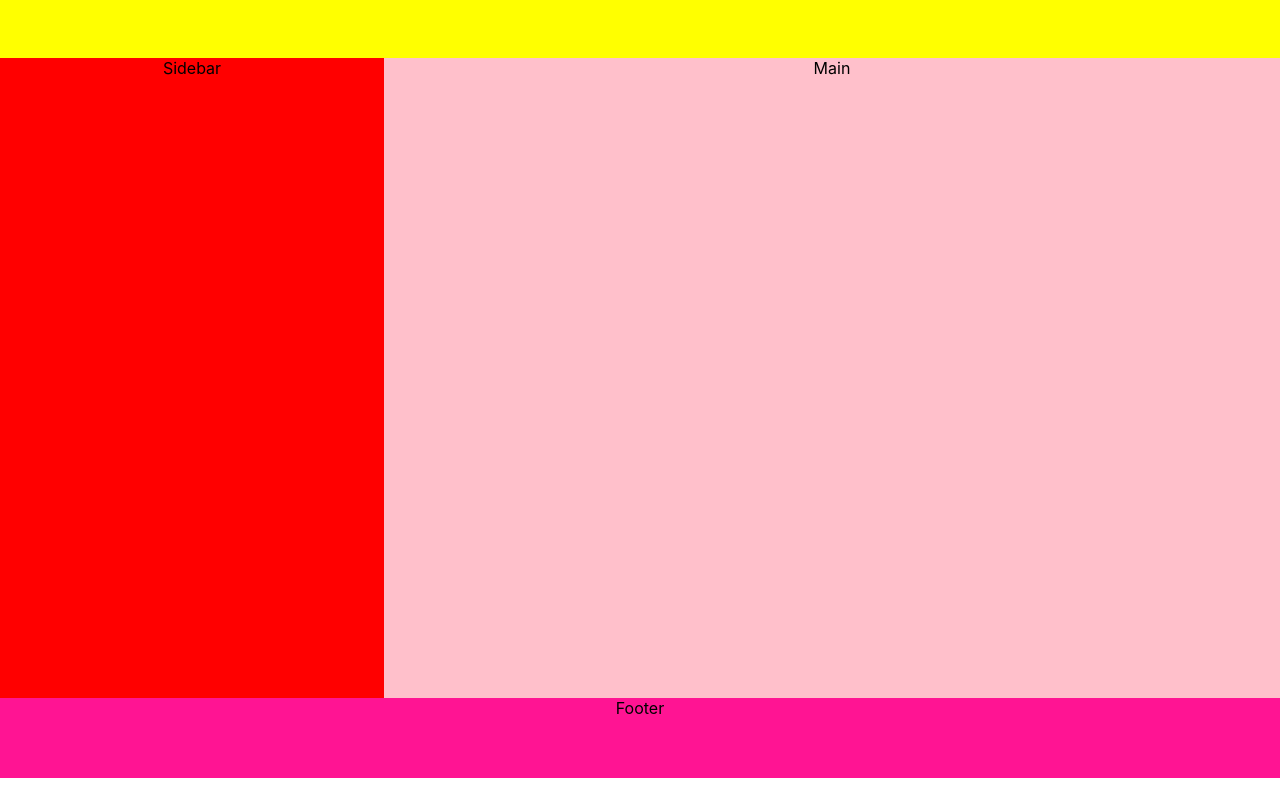
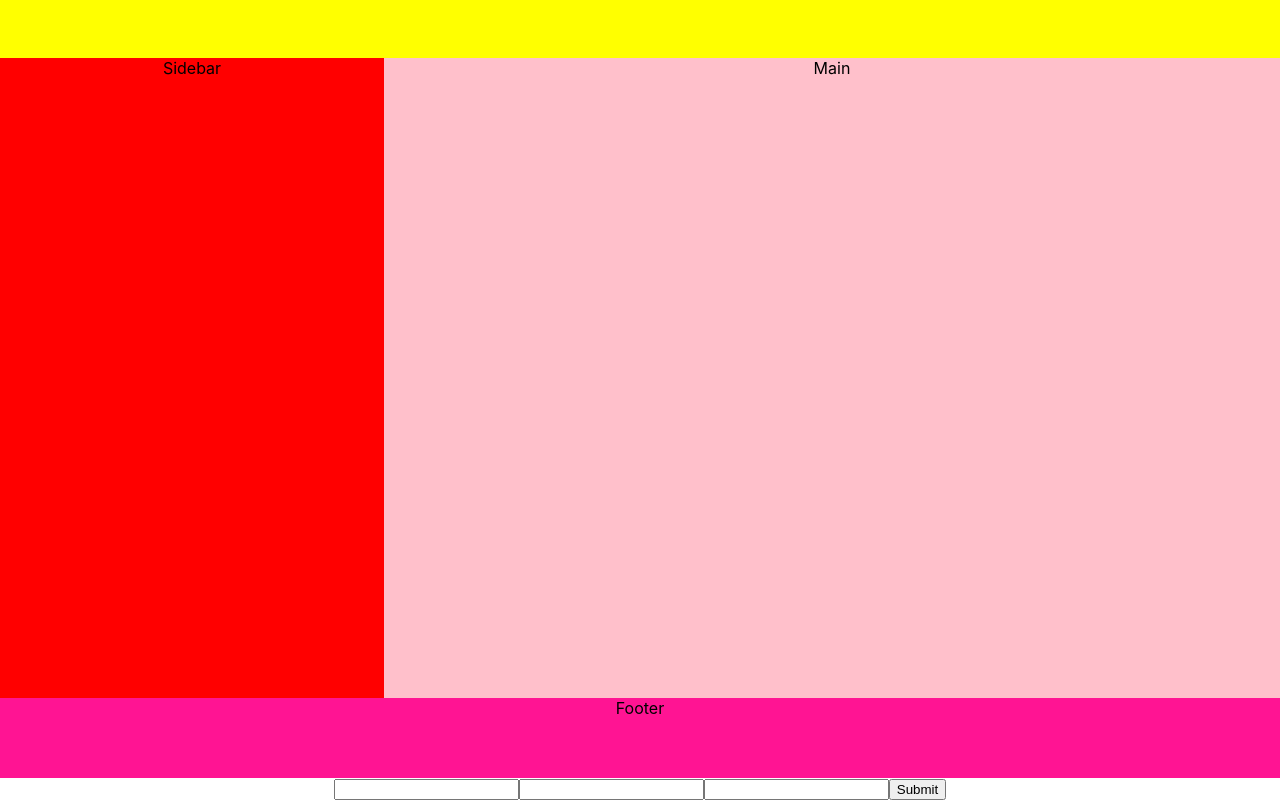
Before and after one commit to ganeshparajuli/reactjs-concepts, a React (Create React App) app in the folder interview-question/: page / in a window 1280 px wide. Shown: the part 269-1069 px from the top of the page. Before the commit the page ends 1047 px from the top, so only its background shows below. Built offline with nearby package versions, Linux system fonts and the light colour scheme.

Commit message:
spreed operator for object #8

```diff
--- a/interview-question/src/App.js
+++ b/interview-question/src/App.js
@@ -2,12 +2,14 @@ import './App.css';
 import ToDo from './interview/ToDo'
 import Counter from './interview/Counter'
 import SplitComponentPattern from './pattern/SplitCoponentPattern'
+import ObjectSpreed from './interview/ObjectSpread'
 function App() {
   return (
     <div className="App">
        <ToDo />
        <Counter />
        <SplitComponentPattern />
+       <ObjectSpreed />
     </div>
   );
 }
--- /dev/null
+++ b/interview-question/src/interview/ObjectSpread.js
@@ -0,0 +1,26 @@
+import React from 'react'
+
+export default function SignUpPage() {
+  const [state, setState] = React.useState({ username: '', email: '', password: '' });
+
+  function handleSubmit(event) {
+    event.preventDefault();
+    // validateForm(state);
+    // signUpUser(state);
+    console.log("handleSubmit--->",state);
+  }
+
+  function handleChange(event) {
+    const {name, value} = event.target;
+    setState({ ...state, [name]: value });
+  }
+
+  return (
+    <form onSubmit={handleSubmit}>
+      <input name="username" onChange={handleChange} />
+      <input name="email" onChange={handleChange} />
+      <input name="password" onChange={handleChange} />
+      <button type="submit">Submit</button>
+    </form>
+  );
+}
```
